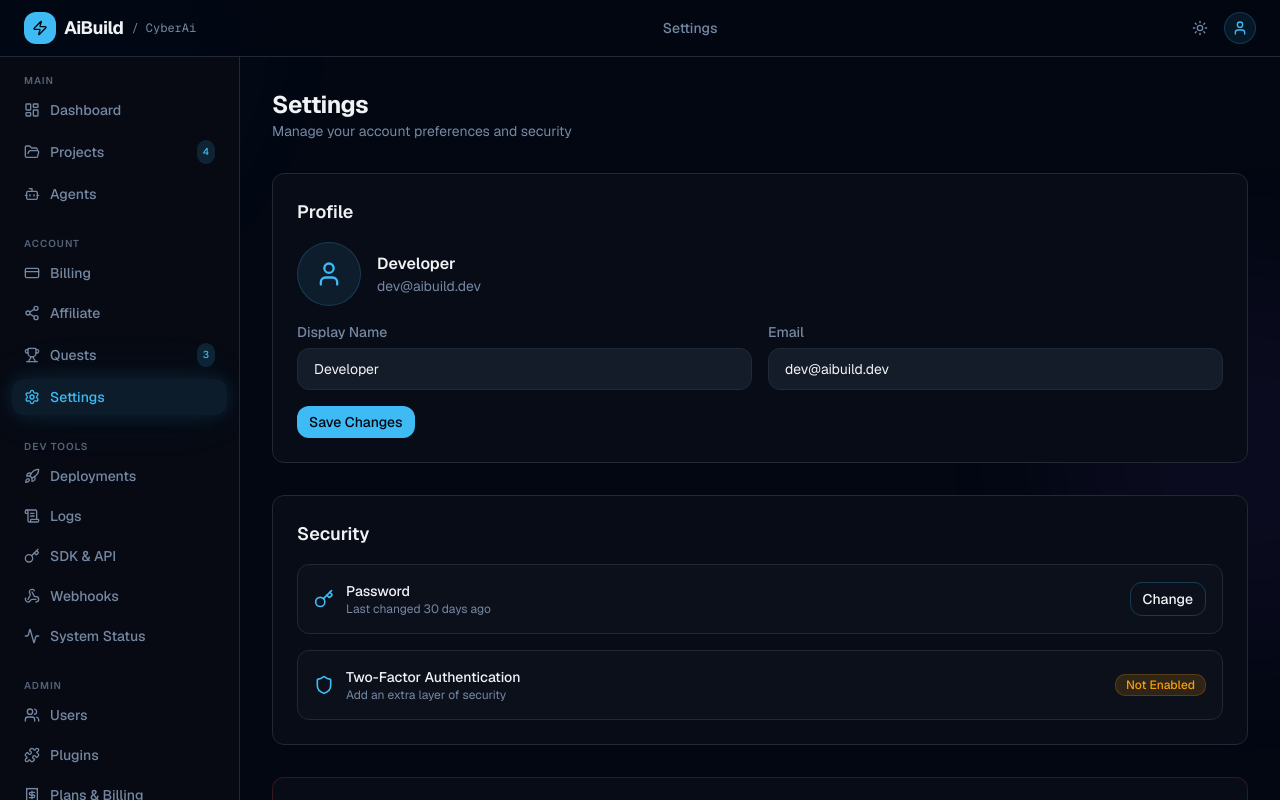
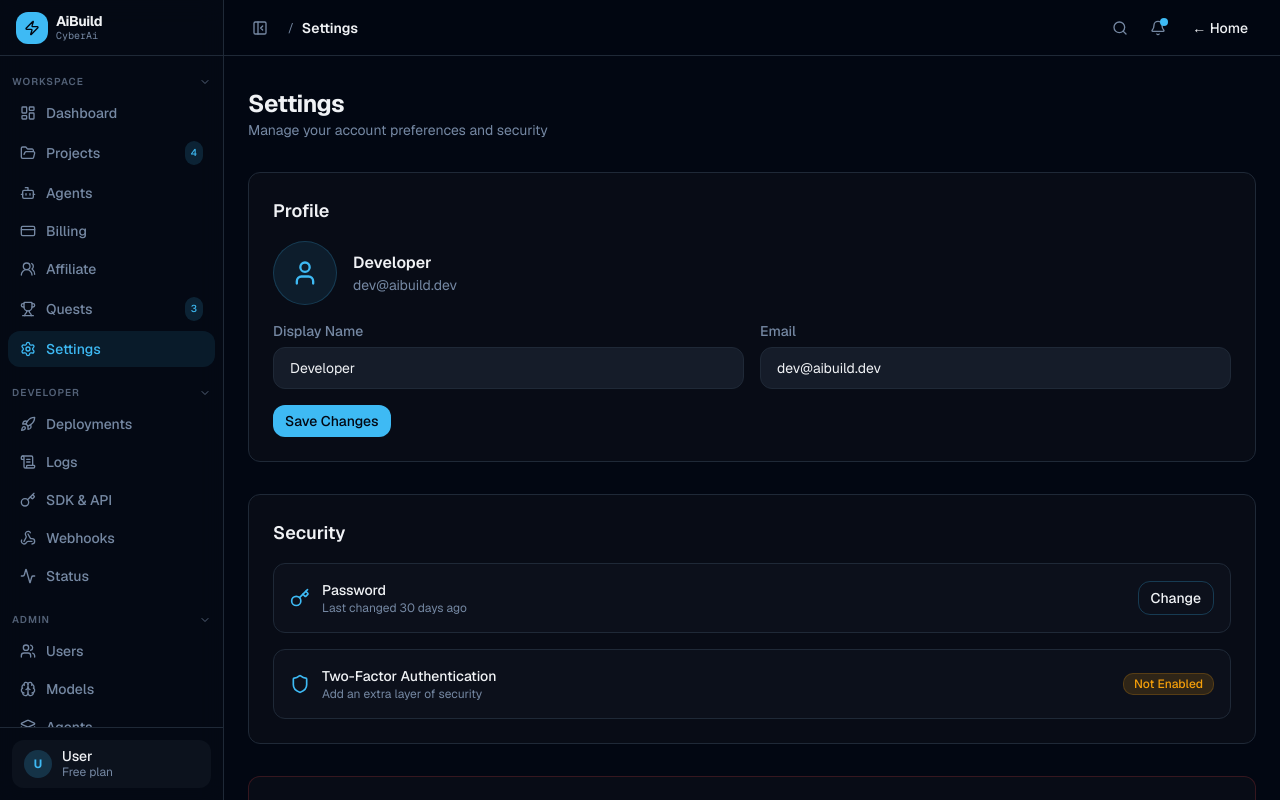
Before and after one commit to SolanaRemix/AiBuild, a Next.js app: page /settings in a window 1280 px wide. Built offline with nearby package versions, Linux system fonts and the light colour scheme.

Commit message:
fix: resolve layout conflicts and auth issues
Unify layouts, disable blocking middleware, and fix routing issues

Co-authored-by: Joseph <240965752+SolanaRemix@users.noreply.github.com>

```diff
--- a/app/(app)/layout.tsx
+++ b/app/(app)/layout.tsx
@@ -1,52 +1,5 @@
-"use client"
-
-import { useState } from "react"
-import { GlowShell, GlowSidebar } from "@/components/aura"
-import { AppHeader } from "@/components/layout/app-header"
-import { userSections, devSections, adminSections } from "@/lib/sidebar-config"
-
-const allSections = [...userSections, ...devSections, ...adminSections]
+import { AppLayoutShell } from "@/components/layout/app-layout-shell"
 
 export default function AppLayout({ children }: { children: React.ReactNode }) {
-  const [mobileOpen, setMobileOpen] = useState(false)
-
-  return (
-    <GlowShell>
-      <AppHeader
-        onMobileMenuToggle={() => setMobileOpen(!mobileOpen)}
-        mobileMenuOpen={mobileOpen}
-      />
-
-      <div className="flex flex-1 overflow-hidden" style={{ height: "calc(100vh - 57px)" }}>
-        {/* Desktop sidebar */}
-        <GlowSidebar
-          sections={allSections}
-          className="hidden lg:flex"
-        />
-
-        {/* Mobile sidebar overlay */}
-        {mobileOpen && (
-          <>
-            <div
-              className="fixed inset-0 z-40 bg-background/60 glass lg:hidden"
-              onClick={() => setMobileOpen(false)}
-            />
-            <div className="fixed inset-y-14 left-0 z-50 lg:hidden">
-              <GlowSidebar
-                sections={allSections}
-                className="h-full bg-background"
-              />
-            </div>
-          </>
-        )}
-
-        {/* Main content */}
-        <main className="flex-1 overflow-auto">
-          <div className="mx-auto max-w-7xl px-4 py-8 lg:px-8">
-            {children}
-          </div>
-        </main>
-      </div>
-    </GlowShell>
-  )
+  return <AppLayoutShell>{children}</AppLayoutShell>
 }
--- a/app/layout.tsx
+++ b/app/layout.tsx
@@ -2,7 +2,6 @@ import type { Metadata, Viewport } from "next"
 import { Geist, Geist_Mono } from "next/font/google"
 import { NavigationGuard } from "@/components/navigation-guard"
 import "./globals.css"
-import { AuthProvider } from "@/components/auth/auth-provider"
 
 const geistSans = Geist({
   subsets: ["latin"],
@@ -16,7 +15,7 @@ const geistMono = Geist_Mono({
 
 export const metadata: Metadata = {
   title: {
-    default: "AiBuild - AI-Powered Code Builder",
+    default: "AiBuild — AI-Powered Code Builder",
     template: "%s | AiBuild",
   },
   description:
@@ -27,6 +26,7 @@ export const viewport: Viewport = {
   themeColor: "#050509",
   width: "device-width",
   initialScale: 1,
+  maximumScale: 1,
 }
 
 export default function RootLayout({
@@ -35,11 +35,12 @@ export default function RootLayout({
   children: React.ReactNode
 }) {
   return (
-    <html lang="en" className="dark">
+    <html lang="en" className="dark bg-background">
       <body
-        className={`${geistSans.variable} ${geistMono.variable} font-sans antialiased`}
+        className={`${geistSans.variable} ${geistMono.variable} font-sans antialiased bg-background text-foreground`}
       >
-        <AuthProvider>{children}</AuthProvider>
+        <NavigationGuard />
+        {children}
       </body>
     </html>
   )
--- a/components/aura/glow-sidebar.tsx
+++ b/components/aura/glow-sidebar.tsx
@@ -2,7 +2,7 @@
 
 import { cn } from "@/lib/utils"
 import Link from "next/link"
-import { useSyncExternalStore } from "react"
+import { usePathname } from "next/navigation"
 import type { LucideIcon } from "lucide-react"
 
 export interface SidebarSection {
@@ -22,31 +22,20 @@ interface GlowSidebarProps {
   className?: string
 }
 
-function usePathnameStable() {
-  return useSyncExternalStore(
-    (cb) => {
-      window.addEventListener("popstate", cb)
-      return () => window.removeEventListener("popstate", cb)
-    },
-    () => window.location.pathname,
-    () => "/"
-  )
-}
-
 export function GlowSidebar({ sections, className }: GlowSidebarProps) {
-  const pathname = usePathnameStable()
+  const pathname = usePathname()
 
   return (
     <aside
       className={cn(
-        "flex flex-col w-60 shrink-0 border-r border-border bg-fx-rail glass overflow-auto",
+        "flex flex-col w-60 shrink-0 border-r border-border bg-card/60 backdrop-blur-md overflow-auto",
         className
       )}
     >
-      <nav className="flex flex-col gap-6 px-3 py-4" aria-label="Sidebar navigation">
+      <nav className="flex flex-col gap-5 px-3 py-4" aria-label="Sidebar navigation">
         {sections.map((section) => (
-          <div key={section.title} className="flex flex-col gap-1">
-            <span className="px-3 text-[10px] font-semibold uppercase tracking-widest text-muted-foreground/70">
+          <div key={section.title} className="flex flex-col gap-0.5">
+            <span className="px-3 pb-1 text-[10px] font-semibold uppercase tracking-widest text-muted-foreground/70">
               {section.title}
             </span>
             {section.items.map((item) => {
@@ -59,13 +48,13 @@ export function GlowSidebar({ sections, className }: GlowSidebarProps) {
                   key={item.href}
                   href={item.href}
                   className={cn(
-                    "flex items-center gap-2.5 rounded-lg px-3 py-2 text-sm font-medium transition-all duration-200",
+                    "flex items-center gap-2.5 rounded-lg px-3 py-2 text-sm font-medium transition-all duration-150",
                     isActive
-                      ? "bg-primary/10 text-primary glow-blue"
-                      : "text-muted-foreground hover:text-foreground hover:bg-muted"
+                      ? "bg-primary/10 text-primary"
+                      : "text-muted-foreground hover:text-foreground hover:bg-muted/60"
                   )}
                 >
-                  <Icon className="h-4 w-4 shrink-0" />
+                  <Icon className={cn("h-4 w-4 shrink-0", isActive && "text-primary")} />
                   <span className="truncate">{item.label}</span>
                   {item.badge && (
                     <span className="ml-auto rounded-full bg-primary/15 px-1.5 py-0.5 text-[10px] font-medium text-primary">
--- a/components/layout/app-layout-shell.tsx
+++ b/components/layout/app-layout-shell.tsx
@@ -1,67 +1,61 @@
 "use client"
 
-import { useState, useSyncExternalStore } from "react"
+import { useState } from "react"
+import { usePathname } from "next/navigation"
 import { AppSidebar } from "./app-sidebar"
 import { AppTopBar } from "./app-top-bar"
 import { cn } from "@/lib/utils"
 
-function usePathnameStable() {
-  return useSyncExternalStore(
-    (cb) => {
-      window.addEventListener("popstate", cb)
-      return () => window.removeEventListener("popstate", cb)
-    },
-    () => window.location.pathname,
-    () => "/"
-  )
-}
-
 export function AppLayoutShell({ children }: { children: React.ReactNode }) {
   const [sidebarCollapsed, setSidebarCollapsed] = useState(false)
   const [mobileOpen, setMobileOpen] = useState(false)
-  const pathname = usePathnameStable()
+  const pathname = usePathname()
 
-  // Workspace pages need full height (e.g. project workspace)
+  // Workspace pages get edge-to-edge layout
   const isWorkspace = pathname.startsWith("/projects/")
 
   return (
-    <div className="flex h-screen overflow-hidden">
+    <div className="flex h-screen overflow-hidden bg-background">
       {/* Mobile overlay */}
       {mobileOpen && (
         <div
-          className="fixed inset-0 z-40 bg-background/80 glass md:hidden"
+          className="fixed inset-0 z-40 bg-background/80 backdrop-blur-sm md:hidden"
           onClick={() => setMobileOpen(false)}
         />
       )}
 
-      {/* Sidebar - desktop */}
-      <div className="hidden md:flex">
+      {/* Sidebar — desktop */}
+      <div className="hidden md:flex shrink-0">
         <AppSidebar collapsed={sidebarCollapsed} />
       </div>
 
-      {/* Sidebar - mobile */}
+      {/* Sidebar — mobile */}
       <div
         className={cn(
-          "fixed inset-y-0 left-0 z-50 md:hidden transition-transform duration-200",
+          "fixed inset-y-0 left-0 z-50 md:hidden transition-transform duration-250 ease-in-out",
           mobileOpen ? "translate-x-0" : "-translate-x-full"
         )}
       >
         <AppSidebar collapsed={false} />
       </div>
 
-      {/* Main area */}
+      {/* Main column */}
       <div className="flex flex-1 flex-col min-w-0 overflow-hidden">
         <AppTopBar
-          onToggleSidebar={() => setSidebarCollapsed(!sidebarCollapsed)}
-          onToggleMobile={() => setMobileOpen(!mobileOpen)}
+          onToggleSidebar={() => setSidebarCollapsed((c) => !c)}
+          onToggleMobile={() => setMobileOpen((o) => !o)}
         />
         <main
           className={cn(
             "flex-1 overflow-y-auto",
-            isWorkspace ? "p-4 lg:p-6" : "mx-auto w-full max-w-7xl px-4 py-8 lg:px-6"
+            isWorkspace
+              ? "p-4 lg:p-6"
+              : "px-4 py-6 lg:px-6 lg:py-8"
           )}
         >
-          {children}
+          <div className={cn("mx-auto w-full", isWorkspace ? "max-w-none" : "max-w-7xl")}>
+            {children}
+          </div>
         </main>
       </div>
     </div>
--- a/components/layout/app-sidebar.tsx
+++ b/components/layout/app-sidebar.tsx
@@ -1,37 +1,32 @@
 "use client"
 
 import Link from "next/link"
-import { useSyncExternalStore } from "react"
+import { usePathname } from "next/navigation"
 import { cn } from "@/lib/utils"
-
-function usePathnameStable() {
-  return useSyncExternalStore(
-    (cb) => {
-      window.addEventListener("popstate", cb)
-      return () => window.removeEventListener("popstate", cb)
-    },
-    () => window.location.pathname,
-    () => "/"
-  )
-}
 import {
   FolderOpen,
   Bot,
   CreditCard,
   Users2,
-  Sword,
+  Trophy,
   Settings,
   Rocket,
   ScrollText,
   Key,
   Webhook,
+  Activity,
   Users,
   Brain,
   Layers,
   Receipt,
   Server,
-  ChevronRight,
+  Flag,
+  Gift,
+  Gamepad2,
+  Puzzle,
+  LayoutDashboard,
   Zap,
+  ChevronDown,
 } from "lucide-react"
 import { useState } from "react"
 
@@ -39,6 +34,7 @@ interface NavItem {
   label: string
   href: string
   icon: React.ComponentType<{ className?: string }>
+  badge?: string
 }
 
 interface NavSection {
@@ -49,11 +45,12 @@ interface NavSection {
 const userSection: NavSection = {
   title: "Workspace",
   items: [
-    { label: "Projects", href: "/dashboard", icon: FolderOpen },
+    { label: "Dashboard", href: "/dashboard", icon: LayoutDashboard },
+    { label: "Projects", href: "/projects", icon: FolderOpen, badge: "4" },
     { label: "Agents", href: "/agents", icon: Bot },
     { label: "Billing", href: "/billing", icon: CreditCard },
     { label: "Affiliate", href: "/affiliate", icon: Users2 },
-    { label: "Quests", href: "/quests", icon: Sword },
+    { label: "Quests", href: "/quests", icon: Trophy, badge: "3" },
     { label: "Settings", href: "/settings", icon: Settings },
   ],
 }
@@ -65,17 +62,22 @@ const devSection: NavSection = {
     { label: "Logs", href: "/dev/logs", icon: ScrollText },
     { label: "SDK & API", href: "/dev/sdk", icon: Key },
     { label: "Webhooks", href: "/dev/webhooks", icon: Webhook },
+    { label: "Status", href: "/dev/status", icon: Activity },
   ],
 }
 
 const adminSection: NavSection = {
   title: "Admin",
   items: [
-    { label: "Users", href: "/admin", icon: Users },
+    { label: "Users", href: "/admin/users", icon: Users },
     { label: "Models", href: "/admin/models", icon: Brain },
     { label: "Agents", href: "/admin/agents", icon: Layers },
-    { label: "Plans & Billing", href: "/admin/plans", icon: Receipt },
+    { label: "Plans", href: "/admin/plans", icon: Receipt },
+    { label: "Plugins", href: "/admin/plugins", icon: Puzzle },
+    { label: "Affiliate", href: "/admin/affiliate", icon: Gift },
+    { label: "Quests", href: "/admin/quests", icon: Gamepad2 },
     { label: "System", href: "/admin/system", icon: Server },
+    { label: "Flags", href: "/admin/flags", icon: Flag },
   ],
 }
 
@@ -90,46 +92,55 @@ function SidebarSection({
   pathname: string
   collapsed: boolean
 }) {
-  const [expanded, setExpanded] = useState(true)
+  const [open, setOpen] = useState(true)
 
   return (
     <div className="flex flex-col">
       {!collapsed && (
         <button
-          onClick={() => setExpanded(!expanded)}
-          className="flex items-center gap-1.5 px-3 py-2 text-xs font-semibold uppercase tracking-wider text-muted-foreground hover:text-foreground transition-colors"
+          onClick={() => setOpen(!open)}
+          className="flex items-center justify-between px-3 py-1.5 text-[10px] font-semibold uppercase tracking-widest text-muted-foreground/70 hover:text-muted-foreground transition-colors"
         >
-          <ChevronRight
+          <span>{section.title}</span>
+          <ChevronDown
             className={cn(
-              "h-3 w-3 transition-transform",
-              expanded && "rotate-90"
+              "h-3 w-3 transition-transform duration-200",
+              !open && "-rotate-90"
             )}
           />
-          {section.title}
         </button>
       )}
-      {(collapsed || expanded) && (
+      {(collapsed || open) && (
         <nav className="flex flex-col gap-0.5 px-2" aria-label={`${section.title} navigation`}>
           {section.items.map((item) => {
             const Icon = item.icon
             const isActive =
               pathname === item.href ||
-              (item.href !== "/dashboard" && pathname.startsWith(item.href + "/"))
+              (item.href !== "/dashboard" && pathname.startsWith(item.href))
             return (
               <Link
                 key={item.href}
                 href={item.href}
                 title={collapsed ? item.label : undefined}
                 className={cn(
-                  "flex items-center gap-2.5 rounded-lg px-3 py-2 text-sm font-medium transition-all duration-150",
+                  "group flex items-center gap-2.5 rounded-lg px-3 py-2 text-sm font-medium transition-all duration-150",
                   isActive
-                    ? "bg-primary/10 text-primary border-glow-cyan glow-cyan"
-                    : "text-muted-foreground hover:text-foreground hover:bg-muted",
+                    ? "bg-primary/10 text-primary"
+                    : "text-muted-foreground hover:text-foreground hover:bg-muted/60",
                   collapsed && "justify-center px-2"
                 )}
               >
-                <Icon className="h-4 w-4 shrink-0" />
-                {!collapsed && <span>{item.label}</span>}
+                <Icon className={cn("h-4 w-4 shrink-0", isActive && "text-primary")} />
+                {!collapsed && (
+                  <>
+                    <span className="truncate">{item.label}</span>
+                    {item.badge && (
+                      <span className="ml-auto rounded-full bg-primary/15 px-1.5 py-0.5 text-[10px] font-medium text-primary">
+                        {item.badge}
+                      </span>
+                    )}
+                  </>
+                )}
               </Link>
             )
           })}
@@ -144,34 +155,41 @@ interface AppSidebarProps {
 }
 
 export function AppSidebar({ collapsed = false }: AppSidebarProps) {
-  const pathname = usePathnameStable()
+  const pathname = usePathname()
 
   return (
     <aside
       className={cn(
-        "flex flex-col border-r border-border bg-card/50 glass shrink-0 overflow-y-auto",
+        "flex flex-col border-r border-border bg-card/60 backdrop-blur-md shrink-0 overflow-y-auto h-full",
         collapsed ? "w-16" : "w-56"
       )}
     >
       {/* Logo */}
-      <div className={cn(
-        "flex items-center border-b border-border h-14 shrink-0",
-        collapsed ? "justify-center px-2" : "gap-2 px-4"
-      )}>
-        <Link href="/" className="flex items-center gap-2">
+      <div
+        className={cn(
+          "flex items-center border-b border-border h-14 shrink-0",
+          collapsed ? "justify-center px-2" : "gap-2 px-4"
+        )}
+      >
+        <Link href="/" className="flex items-center gap-2 min-w-0">
           <div className="flex h-8 w-8 items-center justify-center rounded-lg bg-primary shrink-0">
             <Zap className="h-4 w-4 text-primary-foreground" />
           </div>
           {!collapsed && (
-            <span className="text-lg font-bold tracking-tight text-foreground">
-              AiBuild
-            </span>
+            <div className="flex flex-col min-w-0">
+              <span className="text-sm font-bold tracking-tight text-foreground leading-tight">
+                AiBuild
+              </span>
+              <span className="text-[10px] text-muted-foreground font-mono leading-tight">
+                CyberAi
+              </span>
+            </div>
           )}
         </Link>
       </div>
 
       {/* Nav sections */}
-      <div className="flex flex-1 flex-col gap-4 py-4 overflow-y-auto">
+      <div className="flex flex-1 flex-col gap-3 py-3 overflow-y-auto">
         {allSections.map((section) => (
           <SidebarSection
             key={section.title}
@@ -182,18 +200,25 @@ export function AppSidebar({ collapsed = false }: AppSidebarProps) {
         ))}
       </div>
 
-      {/* Bottom */}
+      {/* User chip */}
       {!collapsed && (
         <div className="border-t border-border p-3">
-          <div className="flex items-center gap-2 rounded-lg bg-muted/50 px-3 py-2">
-            <div className="flex h-7 w-7 items-center justify-center rounded-full bg-primary/20">
+          <Link
+            href="/settings"
+            className="flex items-center gap-2.5 rounded-lg bg-muted/50 px-3 py-2 hover:bg-muted transition-colors"
+          >
+            <div className="flex h-7 w-7 items-center justify-center rounded-full bg-primary/20 shrink-0">
               <span className="text-xs font-bold text-primary">U</span>
             </div>
             <div className="flex flex-col min-w-0">
-              <span className="text-sm font-medium text-foreground truncate">User</span>
-              <span className="text-xs text-muted-foreground truncate">Free plan</span>
+              <span className="text-sm font-medium text-foreground truncate leading-tight">
+                User
+              </span>
+              <span className="text-xs text-muted-foreground truncate leading-tight">
+                Free plan
+              </span>
             </div>
-          </div>
+          </Link>
         </div>
       )}
     </aside>
--- a/components/layout/app-top-bar.tsx
+++ b/components/layout/app-top-bar.tsx
@@ -1,20 +1,9 @@
 "use client"
 
-import { useSyncExternalStore } from "react"
+import { usePathname } from "next/navigation"
 import { GlowButton } from "@/components/aura"
-import { Menu, PanelLeftClose, Bell, Search } from "lucide-react"
+import { Menu, PanelLeftClose, Bell, Search, Zap } from "lucide-react"
 import Link from "next/link"
-
-function usePathnameStable() {
-  return useSyncExternalStore(
-    (cb) => {
-      window.addEventListener("popstate", cb)
-      return () => window.removeEventListener("popstate", cb)
-    },
-    () => window.location.pathname,
-    () => "/"
-  )
-}
 
 interface AppTopBarProps {
   onToggleSidebar: () => void
@@ -33,19 +22,21 @@ const contextTitles: Record<string, string> = {
   "/dev/logs": "Logs",
   "/dev/sdk": "SDK & API",
   "/dev/webhooks": "Webhooks",
-  "/admin": "Admin / Users",
+  "/dev/status": "System Status",
+  "/admin/users": "Admin / Users",
   "/admin/models": "Admin / Models",
   "/admin/agents": "Admin / Agents",
-  "/admin/plans": "Admin / Plans & Billing",
+  "/admin/plans": "Admin / Plans",
+  "/admin/plugins": "Admin / Plugins",
+  "/admin/affiliate": "Admin / Affiliate",
+  "/admin/quests": "Admin / Quests",
   "/admin/system": "Admin / System",
+  "/admin/flags": "Admin / Flags",
 }
 
 function getContextTitle(pathname: string): string {
-  // Exact match first
   if (contextTitles[pathname]) return contextTitles[pathname]
-  // Project workspace
   if (pathname.startsWith("/projects/")) return "Workspace"
-  // Prefix match
   for (const [key, title] of Object.entries(contextTitles)) {
     if (pathname.startsWith(key + "/")) return title
   }
@@ -53,22 +44,30 @@ function getContextTitle(pathname: string): string {
 }
 
 export function AppTopBar({ onToggleSidebar, onToggleMobile }: AppTopBarProps) {
-  const pathname = usePathnameStable()
+  const pathname = usePathname()
   const title = getContextTitle(pathname)
 
   return (
-    <header className="flex h-14 shrink-0 items-center justify-between border-b border-border bg-background/80 glass px-4 lg:px-6">
+    <header className="flex h-14 shrink-0 items-center justify-between border-b border-border bg-background/80 backdrop-blur-md px-4 lg:px-5">
       <div className="flex items-center gap-3">
-        {/* Mobile menu */}
+        {/* Mobile: logo + menu */}
+        <div className="flex md:hidden items-center gap-2">
           <button
-          className="flex md:hidden items-center justify-center rounded-lg p-2 text-muted-foreground hover:text-foreground hover:bg-muted transition-colors"
+            className="flex items-center justify-center rounded-lg p-2 text-muted-foreground hover:text-foreground hover:bg-muted transition-colors"
             onClick={onToggleMobile}
             aria-label="Open menu"
           >
             <Menu className="h-5 w-5" />
           </button>
+          <Link href="/" className="flex items-center gap-1.5">
+            <div className="flex h-7 w-7 items-center justify-center rounded-md bg-primary">
+              <Zap className="h-3.5 w-3.5 text-primary-foreground" />
+            </div>
+            <span className="text-sm font-bold text-foreground">AiBuild</span>
+          </Link>
+        </div>
 
-        {/* Desktop sidebar toggle */}
+        {/* Desktop: sidebar toggle + breadcrumb */}
         <button
           className="hidden md:flex items-center justify-center rounded-lg p-2 text-muted-foreground hover:text-foreground hover:bg-muted transition-colors"
           onClick={onToggleSidebar}
@@ -77,21 +76,25 @@ export function AppTopBar({ onToggleSidebar, onToggleMobile }: AppTopBarProps) {
           <PanelLeftClose className="h-4 w-4" />
         </button>
 
+        <div className="hidden md:flex items-center gap-2">
+          <span className="text-xs text-muted-foreground">/</span>
           <h1 className="text-sm font-semibold text-foreground">{title}</h1>
         </div>
+      </div>
 
-      <div className="flex items-center gap-2">
+      <div className="flex items-center gap-1.5">
         <button className="flex items-center justify-center rounded-lg p-2 text-muted-foreground hover:text-foreground hover:bg-muted transition-colors">
           <Search className="h-4 w-4" />
           <span className="sr-only">Search</span>
         </button>
-        <button className="flex items-center justify-center rounded-lg p-2 text-muted-foreground hover:text-foreground hover:bg-muted transition-colors">
+        <button className="relative flex items-center justify-center rounded-lg p-2 text-muted-foreground hover:text-foreground hover:bg-muted transition-colors">
           <Bell className="h-4 w-4" />
+          <span className="absolute top-1.5 right-1.5 h-2 w-2 rounded-full bg-primary" />
           <span className="sr-only">Notifications</span>
         </button>
         <Link href="/">
-          <GlowButton variant="ghost" size="sm">
-            Home
+          <GlowButton variant="ghost" size="sm" className="hidden sm:inline-flex">
+            ← Home
           </GlowButton>
         </Link>
       </div>
```
Also changed, not shown: app/login/page.tsx (+13 -67 lines), middleware.ts (+7 -35 lines). Lines whose indentation alone changed are shown as unchanged.
